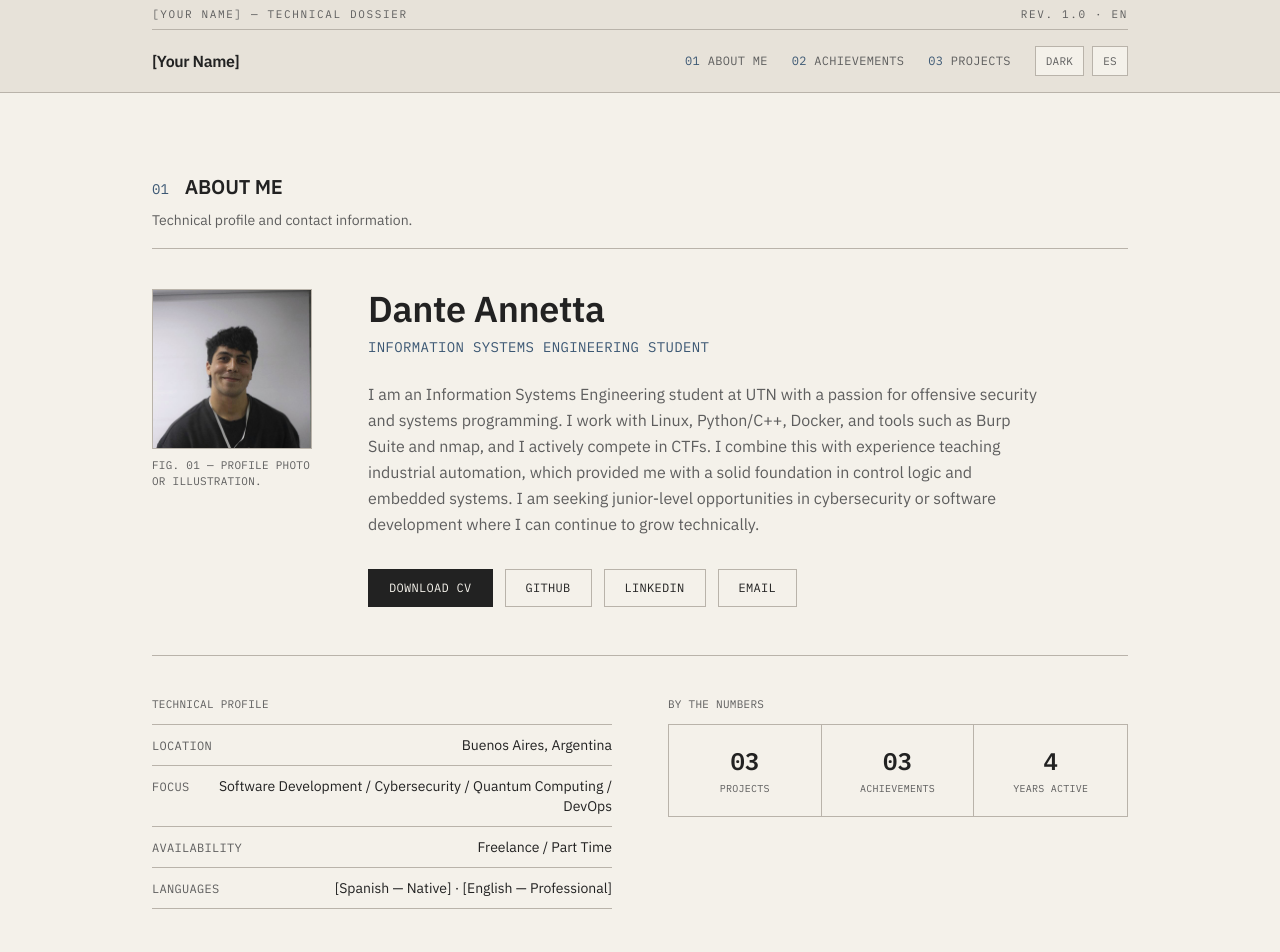
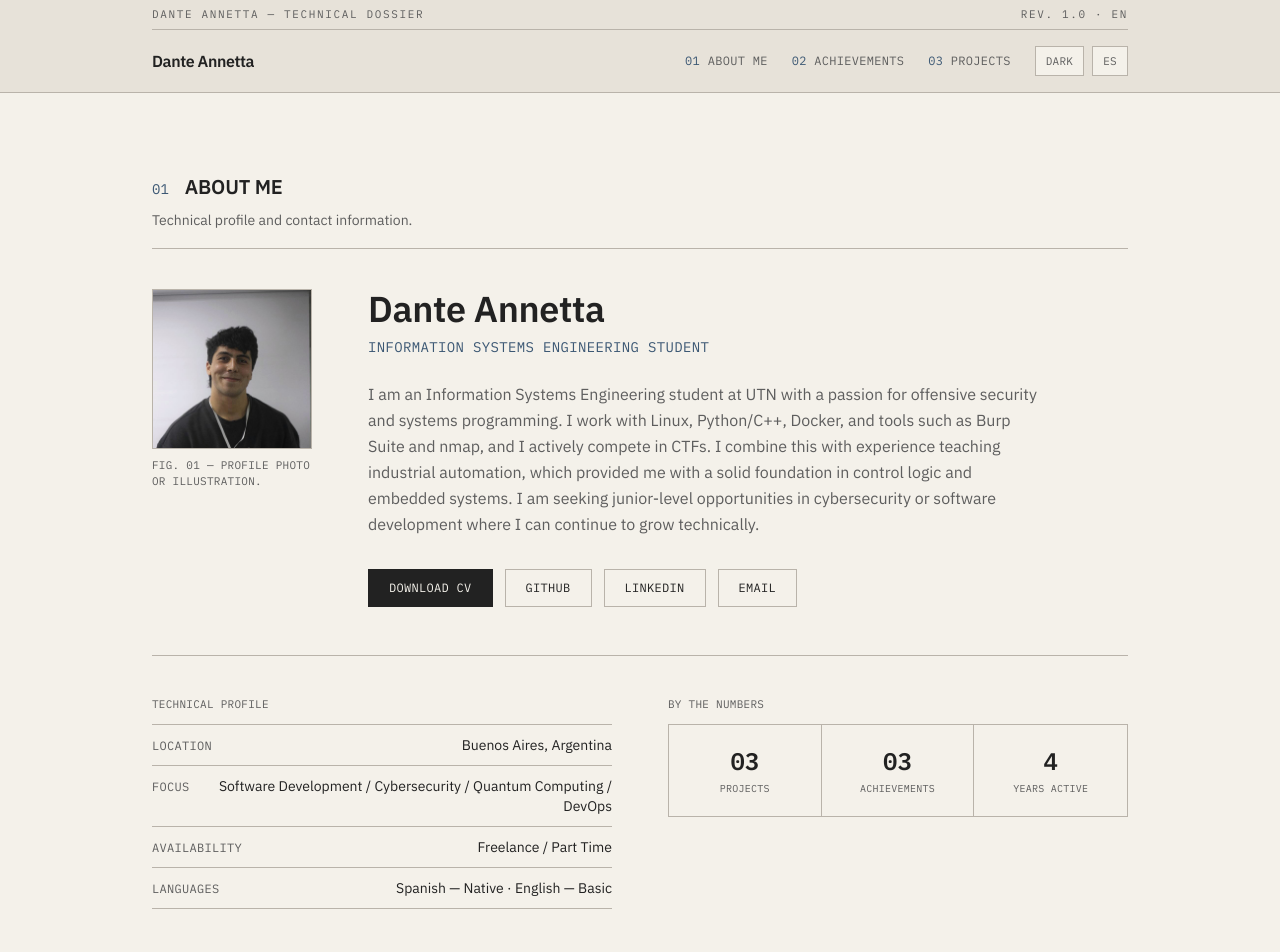
Before and after one commit to DanteAnnetta03/portfolio, a Next.js app: page / in a window 1280 px wide. Shown: the top 952 px of the page. Built offline with nearby package versions, Linux system fonts and the light colour scheme.

Commit message:
fix placeholders

```diff
--- a/src/app/layout.tsx
+++ b/src/app/layout.tsx
@@ -17,8 +17,9 @@ const plexMono = IBM_Plex_Mono({
 });
 
 export const metadata: Metadata = {
-  title: "[Tu Nombre] — Portfolio",
-  description: "[Breve descripción para SEO: tu nombre, rol y stack principal.]",
+  title: "Dante Annetta — Portfolio",
+  description:
+    "Portfolio de Dante Annetta, estudiante de Ingeniería en Sistemas de Información especializado en seguridad ofensiva y desarrollo de software.",
 };
 
 // Applies the persisted theme before hydration to avoid a light/dark flash.
--- a/src/data/profile.ts
+++ b/src/data/profile.ts
@@ -29,7 +29,7 @@ export const profile = {
   },
   focus: ["Software Development", "Cybersecurity", "Quantum Computing", "DevOps"],
   languages: {
-    es: ["[Español — Nativo]", "[Inglés — Profesional]"],
-    en: ["[Spanish — Native]", "[English — Professional]"],
+    es: ["Español — Nativo", "Inglés — Básico"],
+    en: ["Spanish — Native", "English — Basic"],
   },
 };
--- a/src/lib/i18n/dictionaries.ts
+++ b/src/lib/i18n/dictionaries.ts
@@ -11,7 +11,7 @@ export const dictionaries = {
       whoami: "Sobre mí",
       achievements: "Logros",
       projects: "Proyectos",
-      brandName: "[Tu Nombre]",
+      brandName: "Dante Annetta",
     },
     whoami: {
       heading: "Sobre mí",
@@ -69,7 +69,7 @@ export const dictionaries = {
       whoami: "About me",
       achievements: "Achievements",
       projects: "Projects",
-      brandName: "[Your Name]",
+      brandName: "Dante Annetta",
     },
     whoami: {
       heading: "About me",
```
